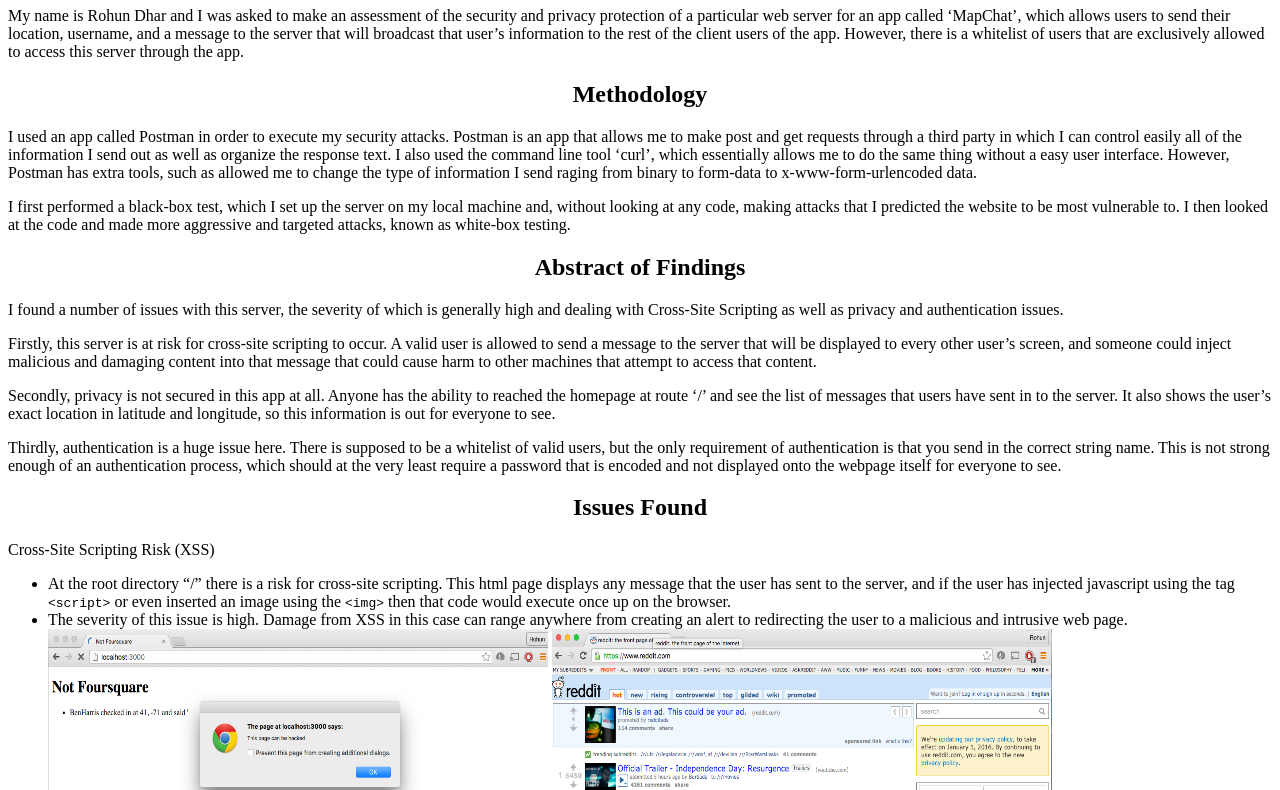
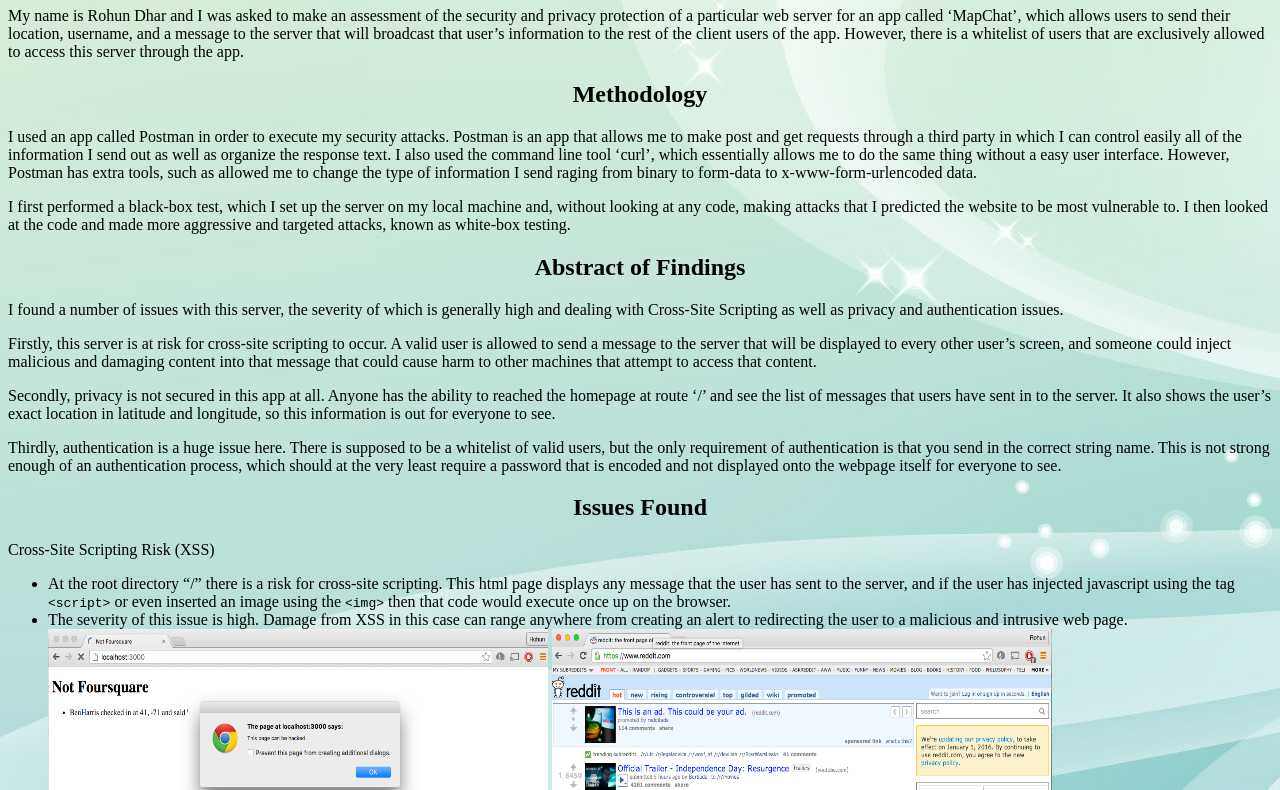
Before and after one commit to rohundhar/comp20-rdhar, a plain HTML site: page security/index.html in a window 1280 px wide. Shown: the part 73-863 px from the top of the page. Drawn offline with Linux system fonts and the light colour scheme.

Commit message:
background added

```diff
--- a/security/index.css
+++ b/security/index.css
@@ -3,6 +3,9 @@ h1{
 	text-align: center;
 
 
+}
+body{
+	background-image: url("assets/background.jpg");
 }
 h2{
 	display: block;
--- a/security/index.html
+++ b/security/index.html
@@ -2,6 +2,7 @@
 <html>
 <head>
 <title>Security</title>
+<meta name="viewport" content="initial-scale=1.0, user-scalable=no" />
 <link rel="stylesheet" type="text/css" href="index.css">
 <meta charset="UTF-8">
 </head>
```
Also changed, not shown: security/assets/background.jpg (added).
